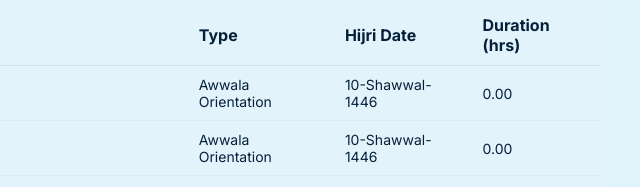
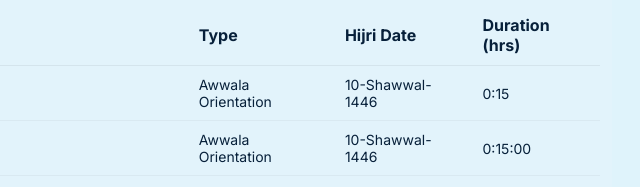
Before and after one commit to Mustafa-ele/Auditorium-Programs-1446-1447, a plain HTML site: page index.html in a window 1280 px wide. Shown: the part 603-790 px from the top of the page, 640-1280 px from the left. Drawn offline with nearby package versions, Linux system fonts and the light colour scheme.

Commit message:
Update index.html

```diff
--- a/index.html
+++ b/index.html
@@ -183,7 +183,7 @@ function renderTable(items){
   const filtered=items.filter(it=>(it["Description"]||"").toLowerCase().includes(q)||(it["Type"]||"").toLowerCase().includes(q));
   filtered.slice(0,rowsPer).forEach(it=>{
     const tr=document.createElement("tr");
-    tr.innerHTML=`<td>${it["Description"]||""}</td><td>${it["Type"]||""}</td><td>${it["Hijri Date"]||""}</td><td>${(Number(it._duration_hours)||0).toFixed(2)}</td>`;
+    tr.innerHTML=`<td>${it["Description"]||""}</td><td>${it["Type"]||""}</td><td>${it["Hijri Date"]||""}</td><td>${it["Duration in hours"]||""}</td>`;
     tbody.appendChild(tr);
   });
 }
```
